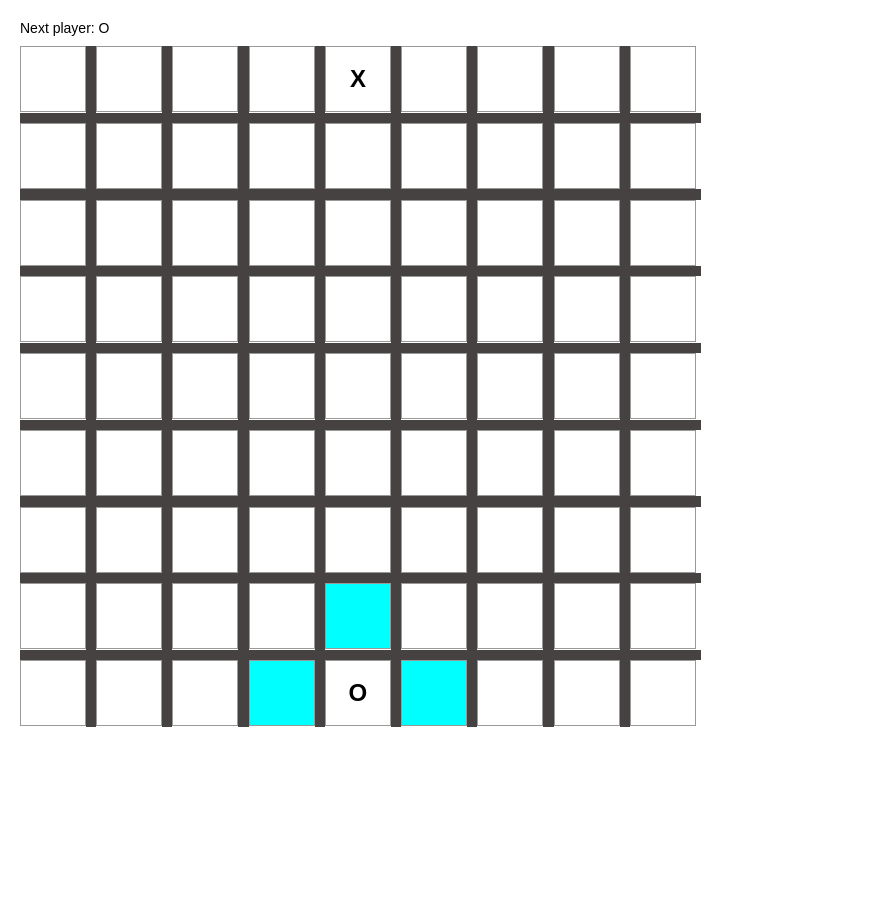
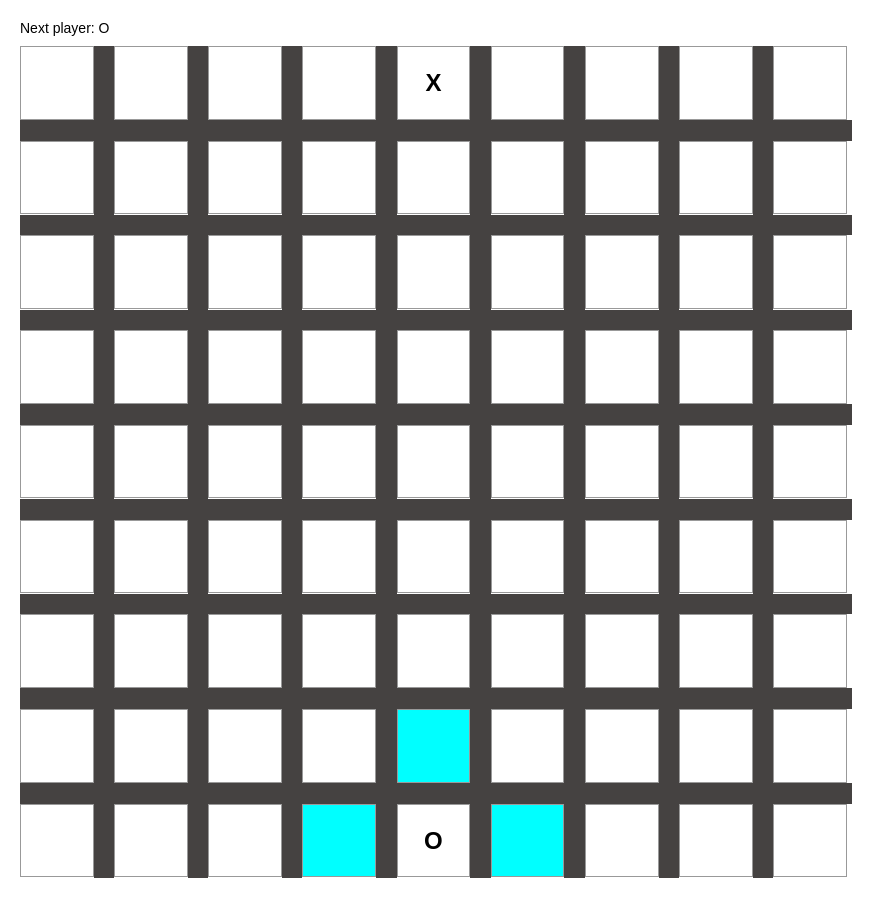
Before and after one commit to care0717/murodor, a React (Create React App) app: page / in a window 1280 px wide. Shown: the whole page, without its empty margins (0-895 px from the left). Before the commit the page ends 800 px from the top, so only its background shows below. Built offline with nearby package versions, Linux system fonts and the light colour scheme.

Commit message:
feat: can put wall

```diff
--- a/package.json
+++ b/package.json
@@ -8,7 +8,7 @@
     "react-scripts-ts": "^4.0.8"
   },
   "scripts": {
-    "start": "react-scripts-ts start",
+    "start": "PORT=8080 react-scripts-ts start",
     "build": "react-scripts-ts build",
     "test": "react-scripts-ts test --env=jsdom",
     "lint": "tslint --fix --format stylish 'src/**/*.ts{,x}'",
--- a/src/main/App.scss
+++ b/src/main/App.scss
@@ -8,9 +8,11 @@ ol, ul {
 }
 
 $blue_color: #00ffff;
-$blown: #454241;
-$square_len: 5vw;
-$cross-section_len: 0.8vw;
+$gray: #454241;
+$blown: #8f6552;
+$square_len: 5.6vw;
+$cross-section_len: 1.6vw;
+$cross-section_extend_len: 0.5vw;
 
 
 .board-row:after {
@@ -24,6 +26,7 @@ $cross-section_len: 0.8vw;
 }
 
 .square {
+  position: relative;
   background: #fff;
   border: 0.1vw solid #999;
   float: left;
@@ -33,10 +36,6 @@ $cross-section_len: 0.8vw;
   line-height: $square_len;
   height: $square_len;
   width: $square_len;
-}
-
-.can-click {
-  background: $blue_color;
 }
 
 .square:focus {
@@ -54,7 +53,8 @@ $cross-section_len: 0.8vw;
 }
 
 .channel {
-    background: $blown;
+  position: relative;
+  background: $gray;
     margin: 0;
     float: left;
     padding: 0;
@@ -70,14 +70,43 @@ $cross-section_len: 0.8vw;
   width:  $square_len+0.2;
 }
 
-.cross-section {
-  background: $blown;
+.cross-section{
+  background: $gray;
+  content: '';
   float: left;
+  position: relative;
   height: $cross-section_len;
   margin: 0;
   padding: 0;
   width: $cross-section_len;
 }
+
+.cross-section:after{
+  cursor: pointer;
+  content: '';
+  position: relative;
+  z-index: 1;
+  background: #fff;
+  opacity: 0;
+  left: -$cross-section_extend_len;
+  top: -$cross-section_extend_len;
+  float: left;
+  height: $cross-section_len+$cross-section_extend_len;
+  margin: -$cross-section_extend_len;
+  padding: 0;
+  border: solid 1vw #fff;
+  width: $cross-section_len+$cross-section_extend_len;
+}
+
+.putted {
+  background: $blown;
+}
+
+
+.can-click {
+  background: $blue_color;
+}
+
 
 .game {
   display: flex;
--- a/src/main/Board.tsx
+++ b/src/main/Board.tsx
@@ -5,7 +5,12 @@ import Square from "./Square";
 
 interface State {
   squares: string[][];
+  crossSections: boolean[][];
+  canClickCrossSection: boolean;
+  channels: boolean[][];
+  canClickChannels: boolean[][];
   meIsNext: boolean;
+  clickedCrossSection: number[];
 }
 
 interface Props {
@@ -19,12 +24,17 @@ enum Piece {
 }
 
 const range = (start: number, end: number) =>
-  Array.from({ length: end - start + 1 }, (v, k) => k + start);
+  Array.from({ length: end - start }, (v, k) => k + start);
 
 class Board extends React.Component<Props, State> {
   public state = {
+    canClickChannels: this.channelInit(),
+    canClickCrossSection: true,
+    channels: this.channelInit(),
+    clickedCrossSection: [],
+    crossSections: this.crossSectionInit(),
     meIsNext: true,
-    squares: this.init()
+    squares: this.squaresInit()
   };
 
   public render() {
@@ -33,7 +43,7 @@ class Board extends React.Component<Props, State> {
       winner != null
         ? "Winner: " + winner
         : "Next player: " + this.getMyself(this.state.meIsNext);
-    const board = range(0, this.props.size - 1).map(i => [
+    const board = range(0, this.props.size).map(i => [
       <div className="board-row" key={2 * i}>
         {this.renderRow(i)}
       </div>,
@@ -47,8 +57,20 @@ class Board extends React.Component<Props, State> {
     );
   }
 
-  private init(): string[][] {
-    const squares = range(0, this.props.size - 1).map(_ =>
+  private channelInit(): boolean[][] {
+    return range(0, 2 * this.props.size - 1).map(i =>
+      Array(i % 2 === 0 ? this.props.size - 1 : this.props.size).fill(false)
+    );
+  }
+
+  private crossSectionInit(): boolean[][] {
+    return range(0, 2 * this.props.size - 1).map(i =>
+      Array(i % 2 === 0 ? this.props.size - 1 : this.props.size).fill(false)
+    );
+  }
+
+  private squaresInit(): string[][] {
+    const squares = range(0, this.props.size).map(_ =>
       Array(this.props.size).fill("")
     );
     const center = Math.floor(this.props.size / 2);
@@ -60,11 +82,27 @@ class Board extends React.Component<Props, State> {
   private renderChannelRow(i: number) {
     return (
       <div className="channel-row" key={2 * i + 1}>
-        {range(0, this.props.size - 2).map(j => [
-          <Channel direction="horizontal" key={2 * j} />,
-          <CrossSection key={2 * j + 1} />
+        {range(0, this.props.size - 1).map(j => [
+          <Channel
+            canClick={this.state.canClickChannels[2 * i + 1][j]}
+            putted={this.state.channels[2 * i + 1][j]}
+            onClick={this.channelClick(2 * i + 1, j)}
+            direction="horizontal"
+            key={2 * j}
+          />,
+          <CrossSection
+            onClick={this.crossSectionClick(i, j)}
+            putted={this.state.crossSections[i][j]}
+            key={2 * j + 1}
+          />
         ])}
-        <Channel direction="horizontal" key={2 * (this.props.size - 1)} />
+        <Channel
+          canClick={this.state.canClickChannels[2 * i + 1][this.props.size - 1]}
+          putted={this.state.channels[2 * i + 1][this.props.size - 1]}
+          onClick={this.channelClick(2 * i + 1, this.props.size - 1)}
+          direction="horizontal"
+          key={2 * (this.props.size - 1)}
+        />
       </div>
     );
   }
@@ -77,29 +115,115 @@ class Board extends React.Component<Props, State> {
           canMove={this.getAroundMe(this.getMyself(this.state.meIsNext)).some(
             list => list[0] === i && list[1] === j
           )}
-          onClick={this.handleClick(i, j)}
+          onClick={this.squareClick(i, j)}
           key={1}
         />,
         j !== this.props.size - 1 ? (
-          <Channel direction="vertical" key={2} />
+          <Channel
+            canClick={this.state.canClickChannels[2 * i][j]}
+            putted={this.state.channels[2 * i][j]}
+            onClick={this.channelClick(2 * i, j)}
+            direction="vertical"
+            key={2}
+          />
         ) : (
           undefined
         )
       ];
     };
-    return range(0, this.props.size - 1).map(j => renderSquare(n, j));
+    return range(0, this.props.size).map(j => renderSquare(n, j));
   }
 
-  private handleClick(i: number, j: number): () => void {
-    const squares = this.state.squares.slice();
-    if (this.isFinished(squares)) {
+  private crossSectionClick(i: number, j: number): () => void {
+    if (this.isFinished(this.state.squares)) {
+      return () => undefined;
+    }
+    const crossSections = this.state.crossSections.slice();
+    const canClickChannels = this.state.canClickChannels.slice();
+
+    if (!this.state.canClickCrossSection || crossSections[i][j]) {
+      return () => undefined;
+    }
+
+    if (
+      (this.state.channels[2 * i][j] || this.state.channels[2 * i + 2][j]) &&
+      (this.state.channels[2 * i + 1][j] ||
+        this.state.channels[2 * i + 1][j + 1])
+    ) {
+      return () => undefined;
+    }
+
+    return () => {
+      crossSections[i][j] = true;
+      if (
+        !this.state.channels[2 * i][j] &&
+        !this.state.channels[2 * i + 2][j]
+      ) {
+        canClickChannels[2 * i][j] = true;
+        canClickChannels[2 * i + 2][j] = true;
+      }
+
+      if (
+        !this.state.channels[2 * i + 1][j] &&
+        !this.state.channels[2 * i + 1][j + 1]
+      ) {
+        canClickChannels[2 * i + 1][j] = true;
+        canClickChannels[2 * i + 1][j + 1] = true;
+      }
+
+      this.setState({
+        canClickChannels,
+        canClickCrossSection: false,
+        clickedCrossSection: [i, j],
+        crossSections
+      });
+    };
+  }
+
+  private channelClick(i: number, j: number): () => void {
+    if (this.isFinished(this.state.squares)) {
+      return () => undefined;
+    }
+    if (!this.state.canClickChannels[i][j]) {
+      return () => undefined;
+    }
+    const channels = this.state.channels.slice();
+    return () => {
+      channels[i][j] = true;
+      if (i % 2 === 0) {
+        if (i / 2 === this.state.clickedCrossSection[0]) {
+          channels[i + 2][j] = true;
+        } else {
+          channels[i - 2][j] = true;
+        }
+      } else {
+        if (j === this.state.clickedCrossSection[1]) {
+          channels[i][j + 1] = true;
+        } else {
+          channels[i][j - 1] = true;
+        }
+      }
+
+      this.setState({
+        canClickChannels: this.channelInit(),
+        canClickCrossSection: true,
+        channels
+      });
+      this.setState({
+        squares: this.moveCPU(this.state.squares.slice())
+      });
+    };
+  }
+
+  private squareClick(i: number, j: number): () => void {
+    if (this.isFinished(this.state.squares)) {
       return () => undefined;
     }
     return () => {
       let squaresCopy = this.moveMe(i, j);
       squaresCopy = this.moveCPU(squaresCopy);
 
-      this.setState({ squares: squaresCopy, meIsNext: this.state.meIsNext });
+      this.setState({ squares: squaresCopy });
     };
   }
 
@@ -150,7 +274,7 @@ class Board extends React.Component<Props, State> {
     const squares = this.state.squares.slice();
     let row: number = -1;
     let column: number = -1;
-    for (const i of range(0, this.props.size - 1)) {
+    for (const i of range(0, this.props.size)) {
       if (squares[i].includes(myself)) {
         row = i;
         column = squares[i].indexOf(myself);
--- a/src/main/Channel.tsx
+++ b/src/main/Channel.tsx
@@ -2,10 +2,20 @@ import * as React from "react";
 
 interface Props {
   direction: string;
+  canClick: boolean;
+  putted: boolean;
+  onClick: () => void;
 }
 
 const Channel = (props: Props) => {
-  return <div className={props.direction + " channel"} />;
+  const canClickClass = props.canClick ? "can-click" : "";
+  const putted = props.putted ? "putted" : "";
+  return (
+    <div
+      className={props.direction + " channel " + canClickClass + " " + putted}
+      onClick={props.onClick}
+    />
+  );
 };
 
 export default Channel;
--- a/src/main/CrossSection.tsx
+++ b/src/main/CrossSection.tsx
@@ -1,7 +1,15 @@
 import * as React from "react";
 
-const CrossSection = () => {
-  return <div className="cross-section" />;
+interface Props {
+  putted: boolean;
+  onClick: () => void;
+}
+
+const CrossSection = (props: Props) => {
+  const puttedClass = props.putted ? "putted" : "";
+  return (
+    <div className={"cross-section " + puttedClass} onClick={props.onClick} />
+  );
 };
 
 export default CrossSection;
```
